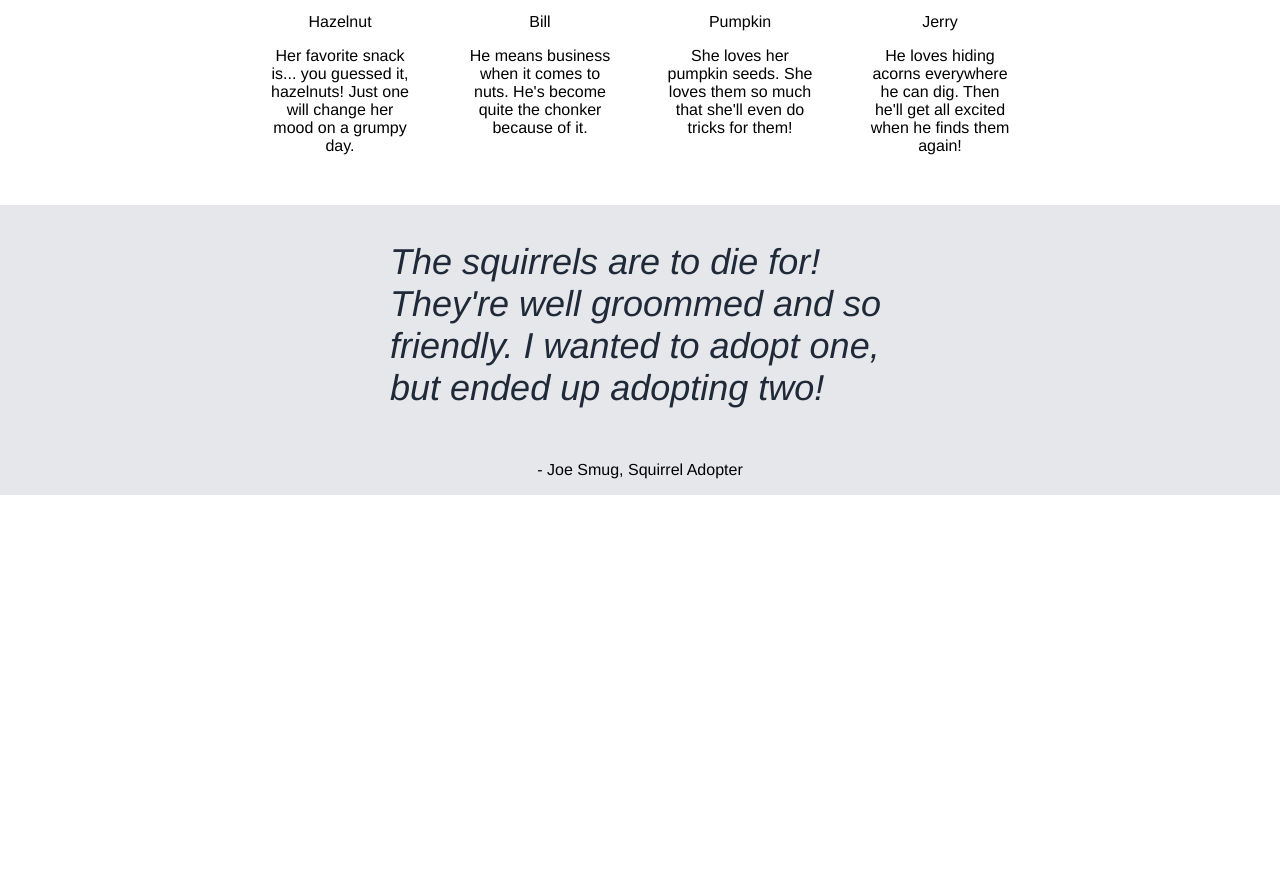
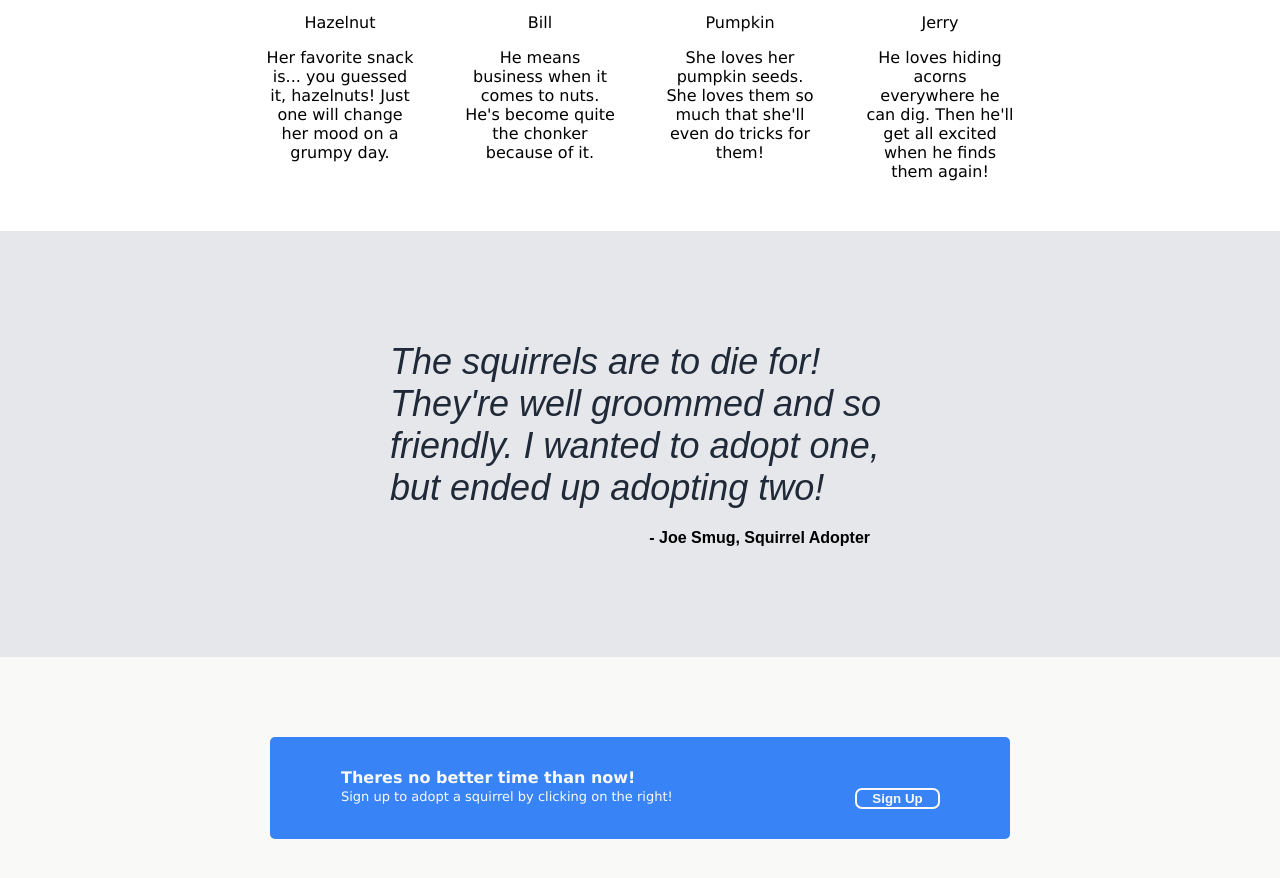
Before and after one commit to Collyz/Acorn-Adoptions, a plain HTML site: page index.html in a window 1280 px wide. Shown: the part 778-1656 px from the top of the page. Before the commit the page ends 1273 px from the top, so only its background shows below. Drawn offline with Linux system fonts and the light colour scheme.

Commit message:
Font family changed, call to action sign-up added

```diff
--- a/index.html
+++ b/index.html
@@ -67,10 +67,20 @@
             </div>
         </div>
         <div class="customer-quote">
-            <p class="quote">The squirrels are to die for! They're well groommed and so friendly. I wanted to adopt one, but ended up adopting two!</p>
-            <p class="quoter"> - Joe Smug, Squirrel Adopter</p>
+            <div class="quote-container">
+                <p class="quote">The squirrels are to die for! They're well groommed and so friendly. I wanted to adopt one, but ended up adopting two!</p>
+                <p class="quoter"> - Joe Smug, Squirrel Adopter</p>
+            </div>
         </div>
-        <div class="footer"></div>
+        <div class="action">
+            <div class="adopt-action">
+                <p class="action-call">Theres no better time than now!</p>
+                <div class="signup-container">
+                    <p class="action-msg">Sign up to adopt a squirrel by clicking on the right!</p>
+                    <button>Sign Up</button>
+                </div>
+            </div>
+        </div>
     </div>
 </body>
 </html>
--- a/styles.css
+++ b/styles.css
@@ -1,5 +1,6 @@
 body {
-    font-family: 'Helvetica',sans-serif;
+    font-family: 'Lucida Sans', 'Lucida Sans Regular',
+    'Lucida Grande', 'Lucida Sans Unicode', Verdana, sans-serif;
     margin: 0px;
 }
 
@@ -89,6 +90,7 @@ a {
     height: 30px;
     background-color: #3883F6;
 }
+/*Adopt Section*/
 .about-img{
     width: 400px;
     height: 300px;
@@ -126,19 +128,82 @@ a {
     margin: 0px;
 }
 
+/*Quote Section*/
 .customer-quote{
     display: flex;
     flex-direction: column;
     flex: 1;
     align-items: center;
     margin-top: 50px;
+    padding: 60px;
     background-color: #E5E7EB;
+}
+
+.quote-container {
+    font-family: sans-serif;
+    padding: 50px;
+    display: flex;
+    flex-direction: column;
 }
 
 .quote{
     width: 500px;
-    font-weight: lighter;
+    margin: 0;
+    color: #1F2937;
     font-style: italic;
-    color: #1F2937;
+    padding-bottom: 20px;
     font-size: 36px;
 }
+
+.quoter{
+    font-weight: 900;
+    align-self: flex-end;
+    padding-right: 20px;
+    margin: 0px;
+}
+
+.action{
+    display: flex;
+    justify-content: center;
+    padding: 80px;
+    background-color: #F9FAF8;
+}
+.adopt-action{
+    padding: 30px;
+    padding-left: 70px;
+    padding-right: 70px;
+    display: flex;
+    flex-direction: column;
+    align-content: center;
+    background-color: #3883F6;
+    border-radius: 5px;
+    color: #F9FAF8;
+    width: 600px;
+}
+
+.adopt-action p{
+    margin: 1px;
+}
+
+.action-call{
+    font-weight: bold;
+    font-size: 16px;
+}
+
+.action-msg {
+    font-size: 13px;
+}
+
+.signup-container{
+    display: flex;
+    justify-content: space-between;
+}
+
+.signup-container button{
+    border: #F9FAF8 2px solid;
+    border-radius: 7px;
+    width: 85px;
+    background-color: #3883F6;
+    color: #F9FAF8;
+    font-weight: bold;
+}
```
